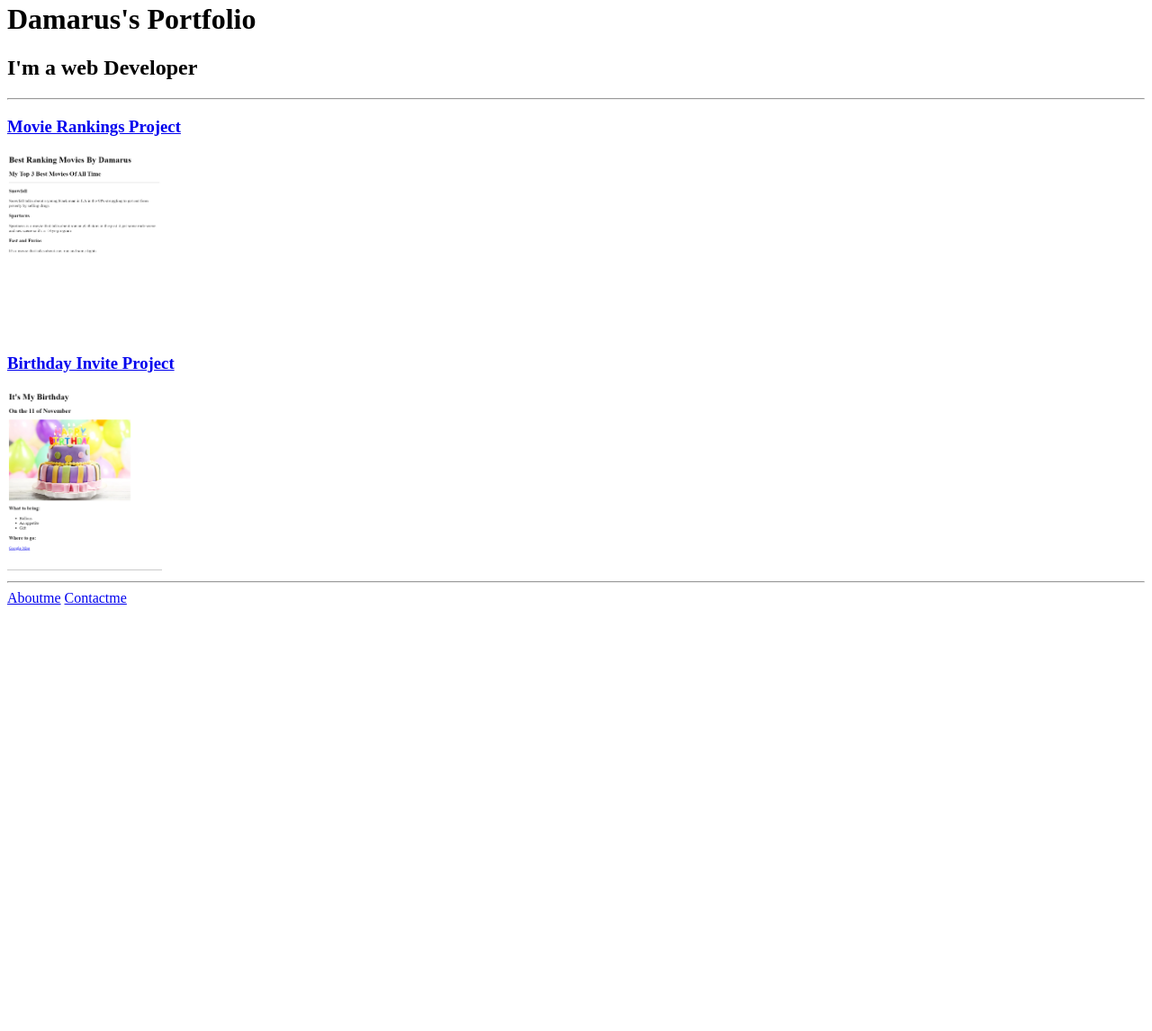
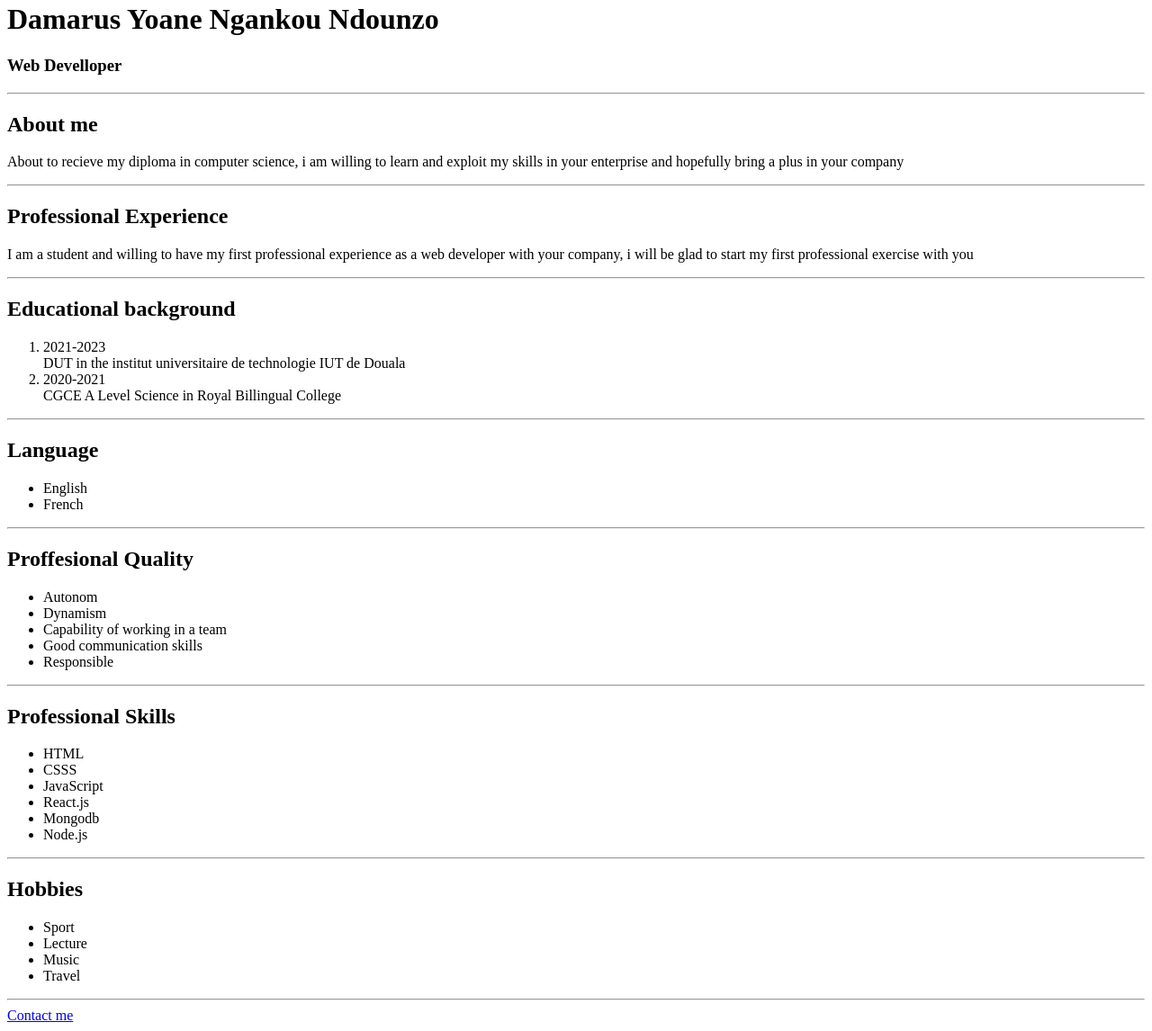
Before and after one commit to damarusyoane/Damarusportfolio, a plain HTML site: page index.html in a window 1280 px wide. Shown: the part 18-1164 px from the top of the page at 90% size. Before the commit the page ends 800 px from the top, so only its background shows below. Drawn offline with Linux system fonts and the light colour scheme.

Commit message:
Add files via upload

```diff
--- a/index.html
+++ b/index.html
@@ -1,37 +1,71 @@
-<!-- TODO 1: Create the HTML Boilerplate -->
 <!DOCTYPE html>
 <html lang="en">
 <head>
     <meta charset="UTF-8">
     <meta name="viewport" content="width=device-width, initial-scale=1.0">
-    <title>Damarus's Portfolio</title>
+    <title>My Resume</title>
 </head>
 <body>
-    <h1> Damarus's Portfolio</h1>
-    <h2>I'm a web Developer</h2>
+    <h1>Damarus Yoane Ngankou Ndounzo</h1>
+    <h3> Web Develloper</h3><hr/>
+    <h2>About me</h2>
+    <p> About to recieve my diploma in computer science, i am willing to learn and exploit my skills in your enterprise and hopefully bring a plus in your company </p>
     <hr/>
-  <h3> <a href="./public/movie-ranking.html"> Movie Rankings Project</a></h3>
-    <img src="./assets/images/movie ranking by dama.png" height="200" alt="image of movie ranking by Damarus"/>
-    <h3><a href="./public/birthday-invite.html"> Birthday Invite Project</a></h3>
-    <img src="./assets/images/Birthday invite by dama.png" height="200"  alt="image of birthday invite project by Damarus"/>
+    <h2>Professional Experience</h2>
+    <p>I am a student and willing to have my first professional experience as a web developer with your company, i will be glad to start my first professional exercise with you</p>
     <hr/>
-    <a href="./public/about.html">Aboutme</a>
-    <a href="./public/contact.html">Contactme</a>
+    <h2>Educational background</h2>
+    <p>
+        <ol>
+            <li> 2021-2023<br>
+                DUT in the institut universitaire de technologie IUT de Douala
 
+            </li>
+            <li>2020-2021<br>
+                CGCE A Level Science in Royal Billingual College
+
+            </li>
+        </ol>
+    </p><hr/>
+    <h2> Language</h2>
+    <p>
+        <ul>
+            <li>English</li>
+            <li>French</li>
+        </ul>
+    </p><hr/>
+    <h2>Proffesional Quality</h2>
+    <p>
+        <ul>
+            <li>Autonom</li>
+            <li>Dynamism</li>
+            <li>Capability of working in a team</li>
+            <li>Good communication skills</li>
+            <li>Responsible</li>
+        </ul>
+    </p><hr/>
+    <h2>Professional Skills</h2>
+    <p>
+        <ul>
+            <li>HTML</li>
+            <li>CSSS</li>
+            <li>JavaScript</li>
+            <li>React.js</li>
+            <li>Mongodb</li>
+            <li>Node.js</li>
+        </ul>
+    </p><hr>
+    <h2>Hobbies</h2>
+    <p>
+        <ul>
+            <li>Sport</li>
+            <li>Lecture</li>
+            <li>Music</li>
+            <li>Travel</li>
+
+        </ul>
+    </p><hr/>
+    <a href="./4.3 HTML Porfolio Project/public/contact.html">Contact me</a>
 
 </body>
 </html>
-
-<!-- TODO 2: Add Your previous projects' HTML into the public folder -->
-
-<!-- TODO 3: Take screenshots of your project previews and add the images to the images folder -->
-
-<!-- TODO 4: Add titles/subtitles etc. -->
-
-<!-- TODO 5: Add a link to the project pages -->
-
-<!-- TODO 6: Add images to show the project previews
-HINT for TODO 6: You can use the height attribute set to 200 to make the image smaller:
-https://developer.mozilla.org/en-US/docs/Web/HTML/Element/img#attr-height -->
-
-<!-- TODO 7: Add the Contact Me and About Me page links -->
```
